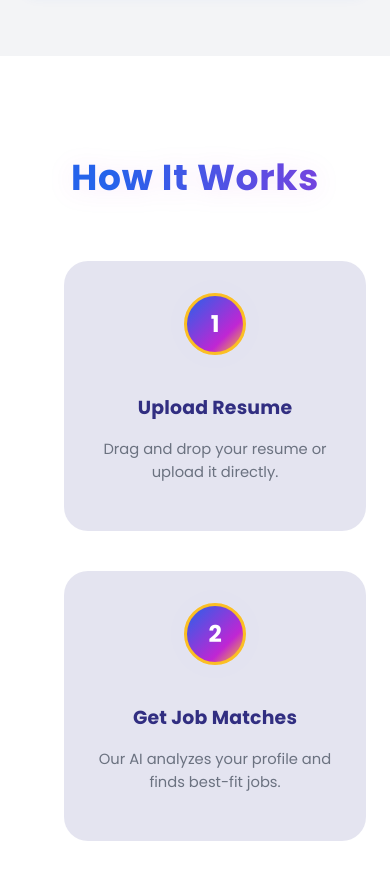
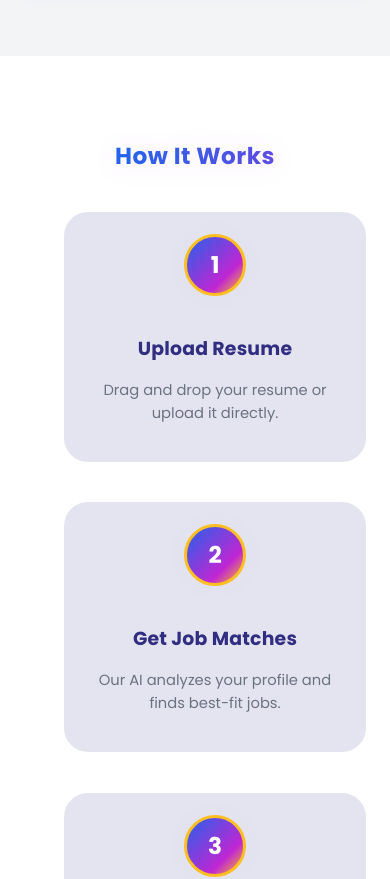
Before and after one commit to Shahid9370/ZenVue-JobRecommender, a React (Create React App) app in the folder job-recommendation-client/: page / in a window 390 px wide. Shown: the part 3220-4099 px from the top of the page. Built offline with nearby package versions, Linux system fonts and the light colour scheme.

Commit message:
Add responsive adjustments for hero section on smaller screens

```diff
--- a/job-recommendation-client/src/App.css
+++ b/job-recommendation-client/src/App.css
@@ -734,7 +734,17 @@ section {
   }
 }
 
-
+/* Responsive Adjustments for Hero/Landing Page Look */
+@media (max-width: 500px) {
+  #howitworks .gradient-headline.text-3xl.sm\:text-4xl.font-semibold.text-center.mb-12.animate-fade-in-up {
+    font-size: 1.45rem;
+    margin-bottom: 2.4rem;
+  }
+  #howitworks .flex.flex-col.items-center.text-center.max-w-xs {
+    padding: 1.4rem 1rem;
+    max-width: 94vw;
+  }
+}
 
 /* 8. Testimonials Section (#testimonials) */
 #testimonials.py-16.px-6.sm\:px-8.md\:px-16.bg-light.animate-fade-in {
```
